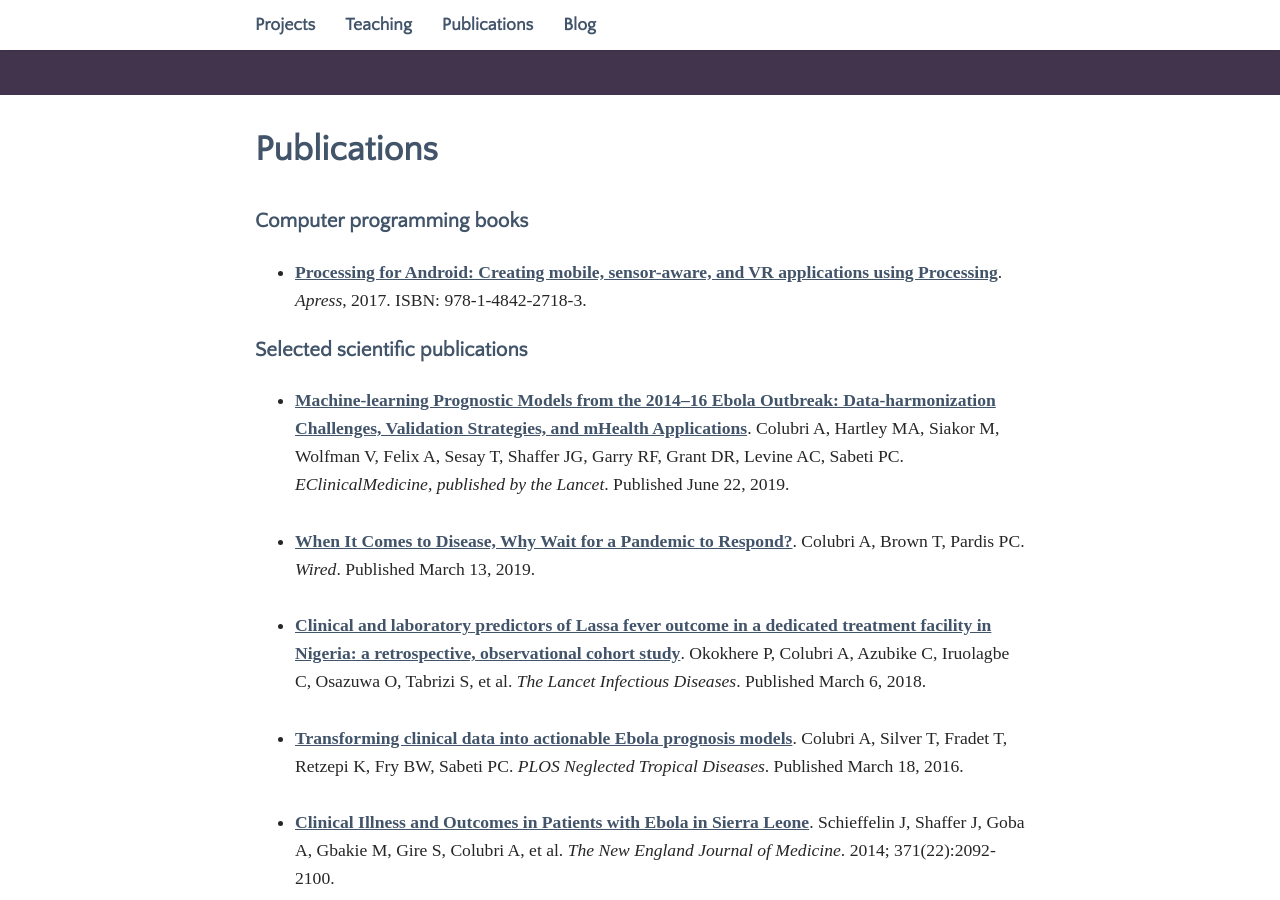
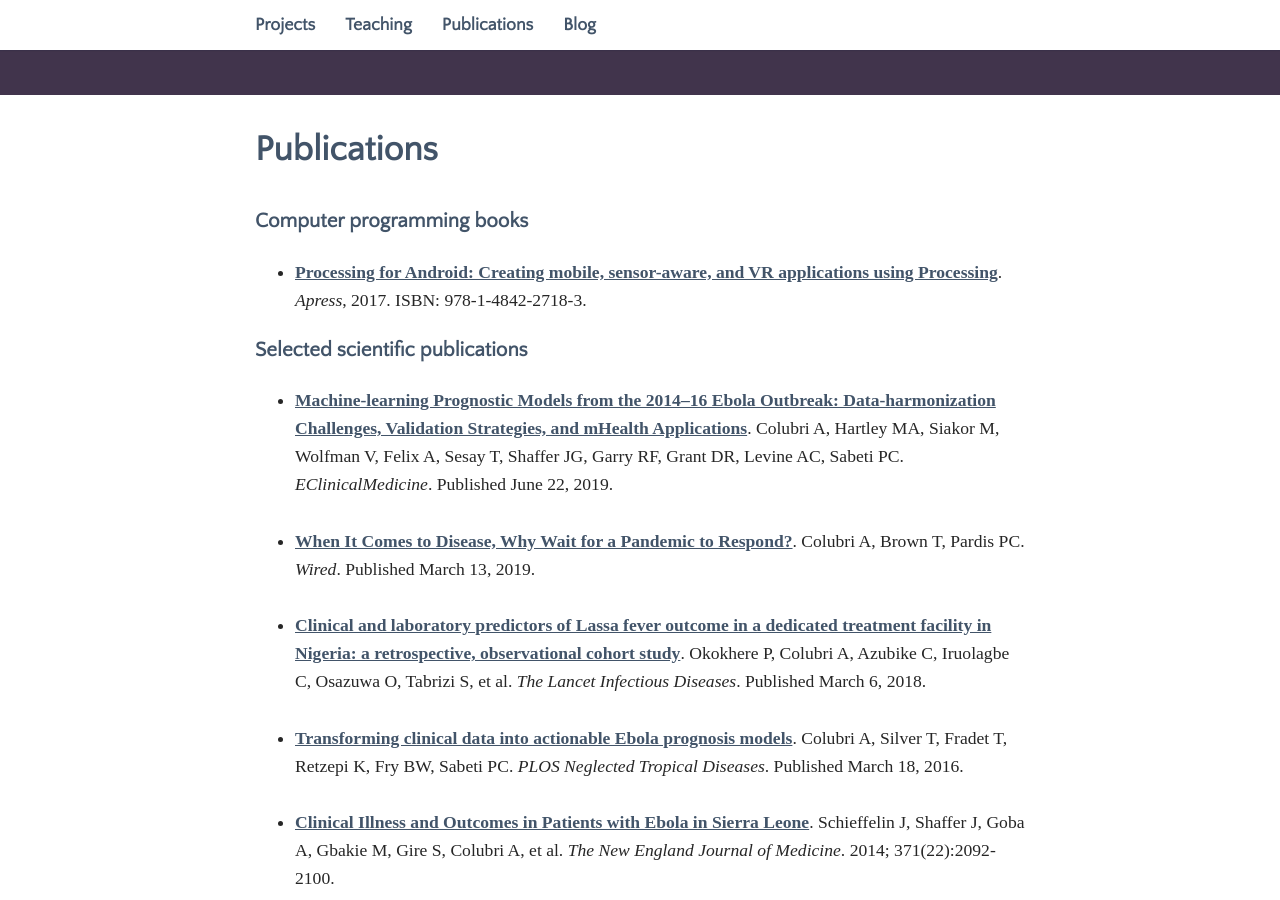
Before and after one commit to codeanticode/andrescolubri.net, a Jekyll site: the page built from _pages/03_publications.md, in a window 1280 px wide and 900 px high. Built offline with Jekyll 4.4.1, drawn with Linux system fonts in a browser that asks for light colours; some web fonts are replaced.

Commit message:
corrected journal

```diff
--- a/collections/_scipublications/09_colubri_ecm_2019.md
+++ b/collections/_scipublications/09_colubri_ecm_2019.md
@@ -1,7 +1,7 @@
 ---
 layout: page
 title: "Machine-learning Prognostic Models from the 2014–16 Ebola Outbreak: Data-harmonization Challenges, Validation Strategies, and mHealth Applications"
-journal: EClinicalMedicine, published by the Lancet
+journal: EClinicalMedicine
 info: Published June 22, 2019
 doi: 10.1016/j.eclinm.2019.06.003
 authors: Colubri A, Hartley MA, Siakor M, Wolfman V, Felix A, Sesay T, Shaffer JG, Garry RF, Grant DR, Levine AC, Sabeti PC
```
